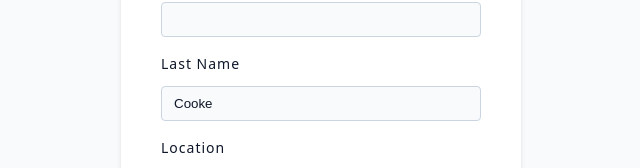
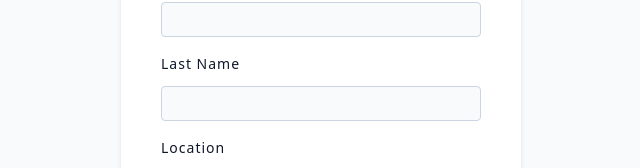
Before and after one commit to VictorCookeHH/mern-course, a React (Vite) app in the folder client/: page /register in a window 1280 px wide. Shown: the part 206-374 px from the top of the page, without its empty margins (319-959 px from the left). Built offline with nearby package versions, Linux system fonts and the light colour scheme.

Commit message:
Change default value on last name

```diff
--- a/client/src/pages/Register.jsx
+++ b/client/src/pages/Register.jsx
@@ -9,12 +9,7 @@ const Register = () => {
         <Logo />
         <h4>Register</h4>
         <FormRow type="text" name="name" />
-        <FormRow
-          type="text"
-          name="lastName"
-          labelText="last name"
-          defaultValue="Cooke"
-        />
+        <FormRow type="text" name="lastName" labelText="last name" />
         <FormRow type="location" name="location" />
         <FormRow type="email" name="email" />
         <FormRow type="password" name="password" />
```
